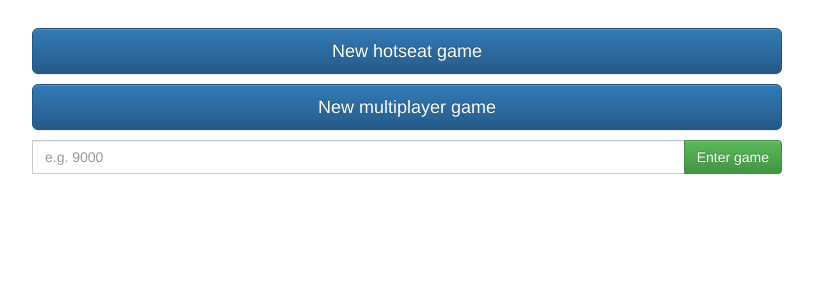
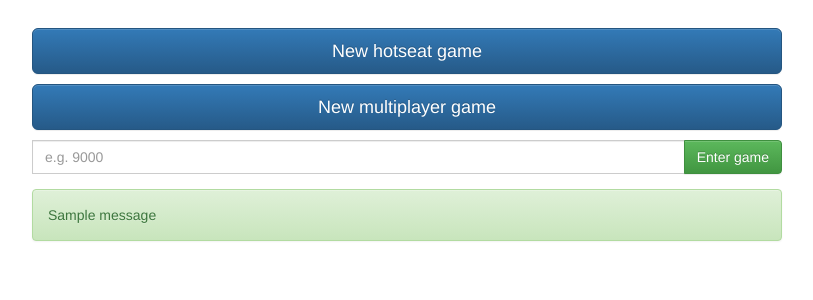
Before and after one commit to JessicaNgo/TeleGiphy, a Django app: page / in a window 1280 px wide. Shown: the part 232-532 px from the top of the page, without its empty margins (233-1046 px from the left). Run offline with Django 3.2, Linux system fonts and the light colour scheme; tables that the repository leaves empty hold one stand-in row (values such as "Sample post"); one stand-in notice (Sample message) is shown; some libraries are stand-ins or nearby versions.

Commit message:
changed error message to use django's messages system instead

```diff
--- a/tele_giphy/game/views.py
+++ b/tele_giphy/game/views.py
@@ -5,6 +5,7 @@ import random
 from django.http import HttpResponse, HttpResponseRedirect
 from django.shortcuts import get_object_or_404, render
 from django.urls import reverse
+from django.contrib import messages
 
 # Localfolder
 from .giphy import gif_random
@@ -44,8 +45,8 @@ def join_game(request):
     # An AND statement to check to see if the game is already "closed" should be added here
     if Game.objects.filter(token=token).exists():
         return HttpResponseRedirect(reverse('game:waiting_lobby', args=(token,)))
-    error_message = "Token not found or invalid."
-    return render(request, 'game/index.html', {"error_message": error_message}, status=302)
+    messages.error(request, "Token not found or invalid.")
+    return render(request, 'game/index.html',  status=302)
 
 
 def waiting_lobby(request, token):
--- a/tele_giphy/templates/base.html
+++ b/tele_giphy/templates/base.html
@@ -43,17 +43,30 @@
     </div>
 
   {% endblock %}
-
 {% block messages %}
   {% if error_message %}
     <div class="alert alert-danger text-center" role="alert"><strong>{{ error_message }}</strong></div>
   {% endif %}
 {% endblock %}
+
 {% block main_content %}{% endblock %}
+{% block footer %}
+  {% block common_messages %}
+    {% if messages %}
+      <div class="row">
+        <div class="col-md-8 col-md-offset-2 messages">
+          {% for message in messages %}
+            <div class="alert {% if message.tags %} {{ message.tags }}{% endif %}" role="alert">
+              {% if message.tags == 'alert-danger' %}<strong>{% endif %}{{ message }}
+              {% if message.tags == 'alert-danger' %}</strong>{% endif %}
+            </div>
+          {% endfor %}
+        </div>
+      </div>
+    {% endif %}
+  {% endblock %}
+{% endblock %}
 </div>
-  {% block footer %}
-
-  {% endblock %}
 {% endblock body %}
 
 {% block js %}
```
Also changed, not shown: tele_giphy/tele_giphy/settings/base.py (+9 -0 lines).
